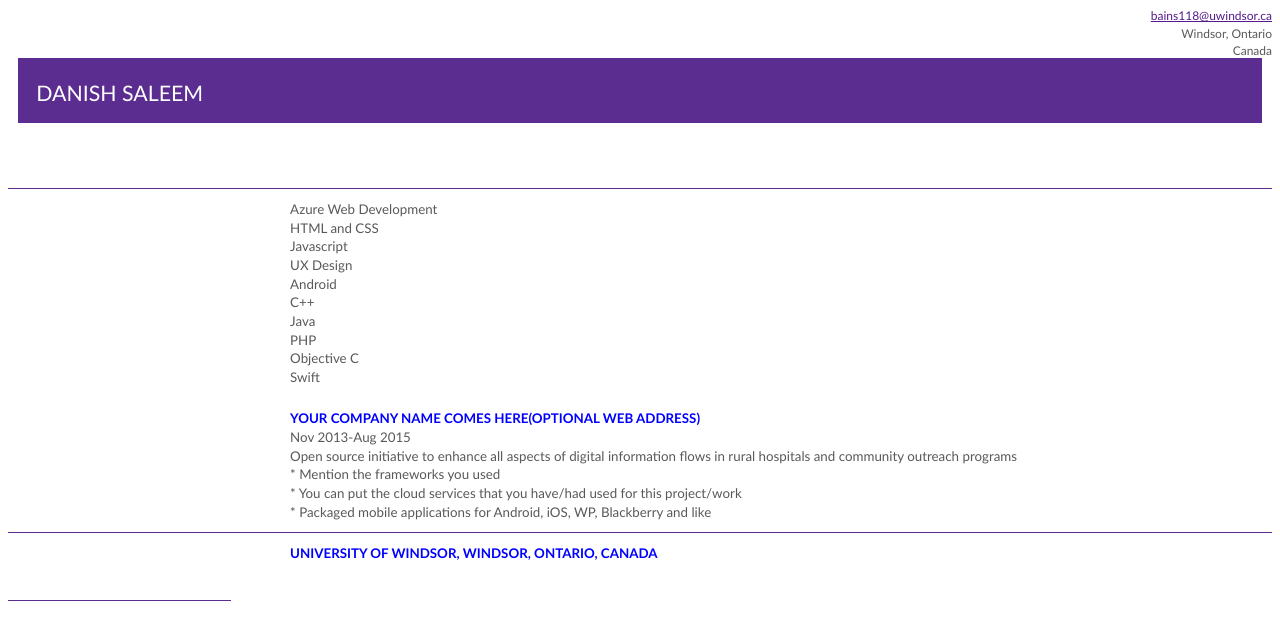
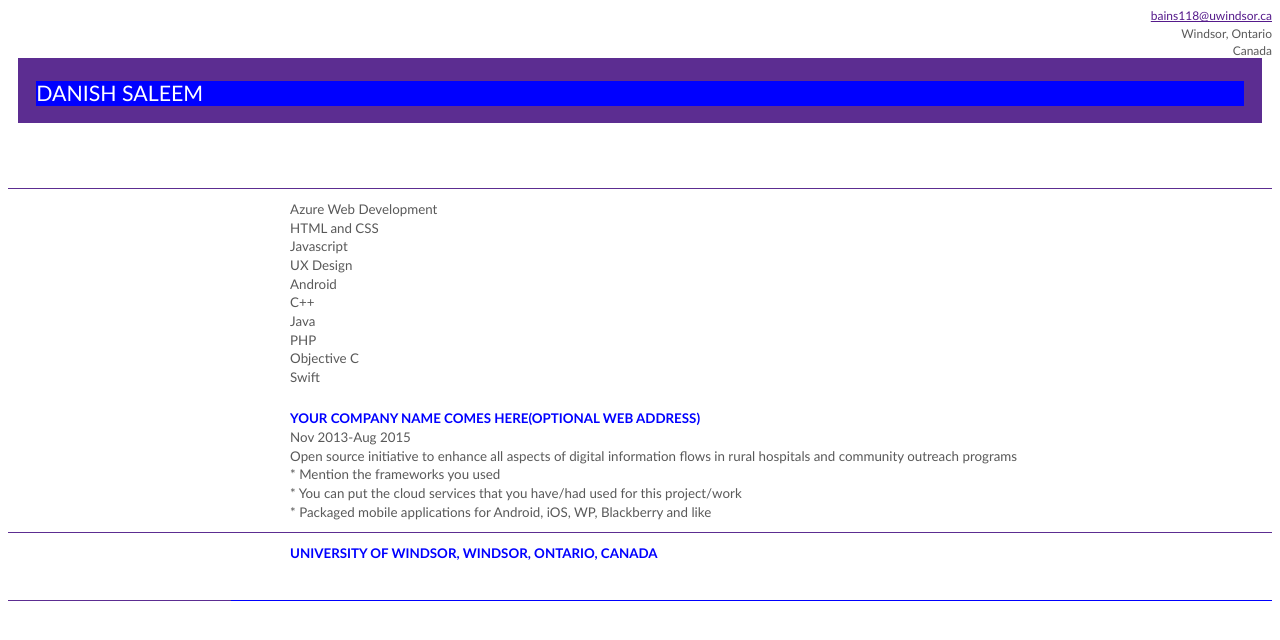
Before and after one commit to dsaleem91/dsaleem91.github.io, a plain HTML site: page index.html in a window 1280 px wide. Drawn offline with Linux system fonts and the light colour scheme.

Commit message:
updated color index.html

```diff
--- a/index.html
+++ b/index.html
@@ -161,7 +161,7 @@
         margin-left: .1in;
         line-height: 120%;
         mso-pagination: widow-orphan;
-        background: #5C2D91;
+        background: #0000FF;
         mso-background-themecolor: accent1;
         border: none;
         mso-border-alt: solid #5C2D91 .5pt;
@@ -319,8 +319,8 @@
                 Education
             </h1>
         </td>
-        <td width=31 valign=top style='width:23.6pt;border:none;border-bottom:solid #FFFFFF 1.0pt;mso-border-bottom-themecolor:accent1;mso-border-top-alt:solid #5C2D91 .5pt;mso-border-top-themecolor:accent1;mso-border-top-alt:solid #5C2D91 .5pt;mso-border-top-themecolor:accent1;mso-border-bottom-alt:solid #5C2D91 .5pt;mso-border-bottom-themecolor:accent1;padding:.1in 0in .1in 0in'></td>
-        <td width=522 valign=top style='width:391.5pt;border:none;border-bottom:solid #FFFFFF 1.0pt;mso-border-bottom-themecolor:accent1;mso-border-top-alt:solid #5C2D91 .5pt;mso-border-top-themecolor:accent1;mso-border-top-alt:solid #5C2D91 .5pt;mso-border-top-themecolor:accent1;mso-border-bottom-alt:solid #5C2D91 .5pt;mso-border-bottom-themecolor:accent1;padding:.1in 0in .1in 0in'>
+        <td width=31 valign=top style='width:23.6pt;border:none;border-bottom:solid #0000FF 1.0pt;mso-border-bottom-themecolor:accent1;mso-border-top-alt:solid #0000FF .5pt;mso-border-top-themecolor:accent1;mso-border-top-alt:solid #5C2D91 .5pt;mso-border-top-themecolor:accent1;mso-border-bottom-alt:solid #5C2D91 .5pt;mso-border-bottom-themecolor:accent1;padding:.1in 0in .1in 0in'></td>
+        <td width=522 valign=top style='width:391.5pt;border:none;border-bottom:solid #0000FF 1.0pt;mso-border-bottom-themecolor:accent1;mso-border-top-alt:solid #0000FF .5pt;mso-border-top-themecolor:accent1;mso-border-top-alt:solid #5C2D91 .5pt;mso-border-top-themecolor:accent1;mso-border-bottom-alt:solid #5C2D91 .5pt;mso-border-bottom-themecolor:accent1;padding:.1in 0in .1in 0in'>
             <span style='font-size:10.0pt;line-height:120%;font-family:"Calibri",sans-serif;mso-ascii-theme-font:minor-latin;mso-fareast-font-family:"Times New Roman";mso-fareast-theme-font:minor-fareast;mso-hansi-theme-font:minor-latin;mso-bidi-font-family:"Times New Roman";mso-bidi-theme-font:minor-bidi;mso-font-kerning:10.0pt;mso-ansi-language:EN-US;mso-fareast-language:JA;mso-bidi-language:AR-SA'>
             </span>
             <h2>
```
